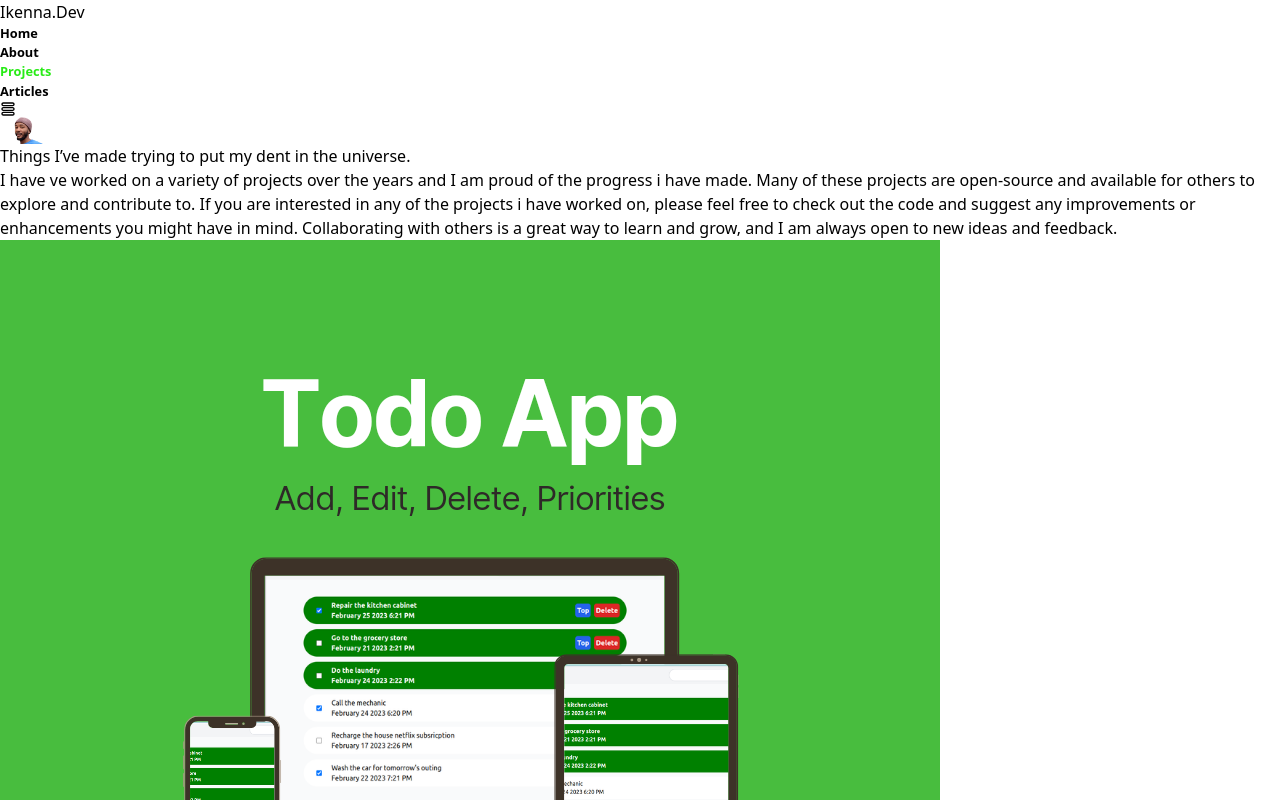
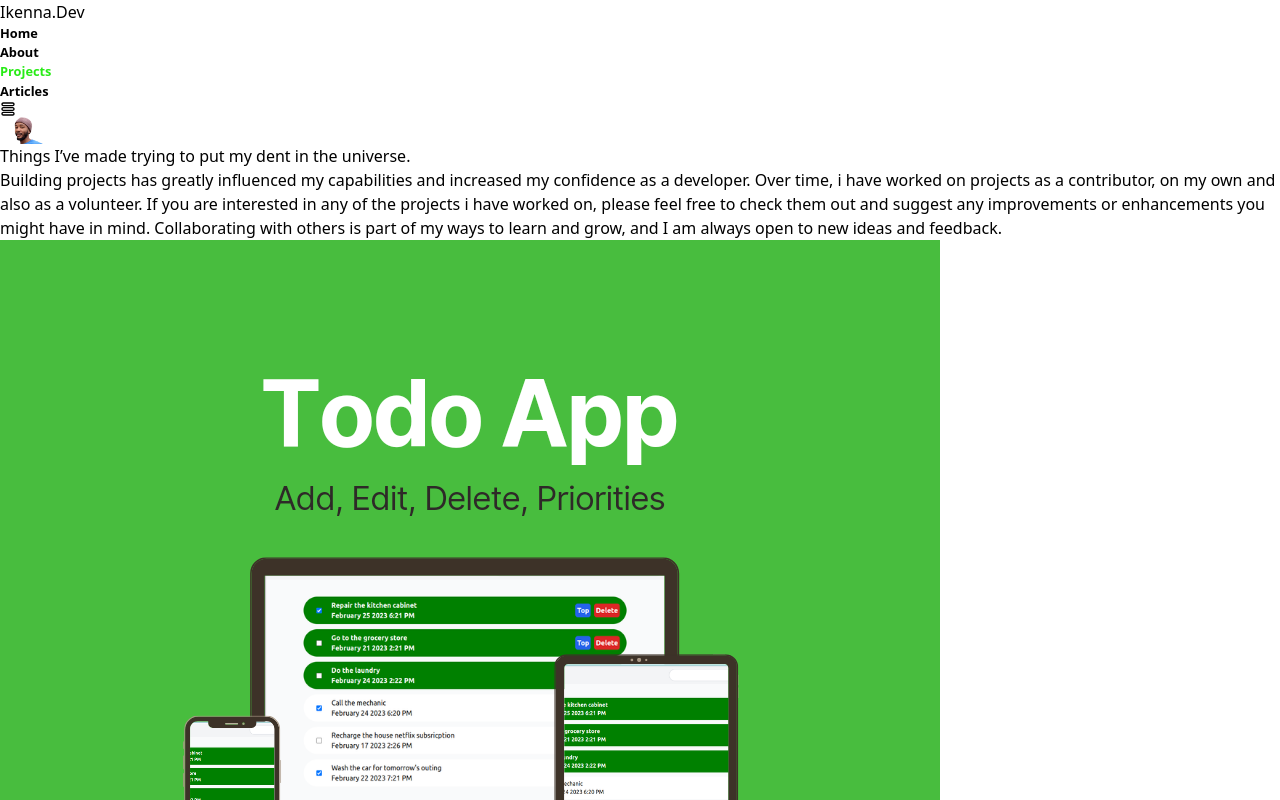
Before and after one commit to dwhyq/pweb, a React (Vite) app: page /projects in a window 1280 px wide. Shown: the top 800 px of the page. Built offline with nearby package versions, Linux system fonts and the light colour scheme.

Commit message:
edited the project section

```diff
--- a/src/data/seo.js
+++ b/src/data/seo.js
@@ -2,7 +2,7 @@ const SEO = [
   {
     page: "home",
     description:
-      "I am a backend developer with expertise in Node.js. I have experience in building scalable, secure and reliable web applications using various frameworks and technologies.",
+      "I am a frontend developer with expertise in Javascript. I have experience in building scalable, secure and reliable web applications using frameworks like React and it packages.",
     keywords: ["Software developer", "Frontend developer", "Ikenna Ikegwuonu"],
   },
 
@@ -10,7 +10,7 @@ const SEO = [
     page: "about",
     description:
       "I am a frontend developer with expertise in Javascript. I have experience in building scalable, secure and reliable web applications using various framework and technology like React.js.",
-    keywords: ["Tharindu", "Tharindu N", "Tharindu Nayanajith"],
+    keywords: ["Ikenna", "Ikenna E", "Ikenna Ikegwuonu"],
   },
 
   {
@@ -23,7 +23,7 @@ const SEO = [
   {
     page: "projects",
     description:
-      "I've worked on a variety of projects over the years and I'm proud of the progress I've made. Many of these projects are open-source and available for others to explore and contribute to.",
+      "Building projects has greatly influenced my capabilities and increased my confidence as a developer. Over time, i have worked on projects as a contributor, on my own and also as a volunteer.",
     keywords: ["Software developer", "Frontend developer", "Ikenna Ikegwuonu"],
   },
 
--- a/src/pages/ContactMe/ContactForm.jsx
+++ b/src/pages/ContactMe/ContactForm.jsx
@@ -1,6 +1,5 @@
 import { useState } from "react";
-import axios from "axios";
-import { Link } from "react-router-dom";
+// import { Link } from "react-router-dom";
 import Button from "../../components/button/Button";
 
 const ContactForm = () => {
@@ -14,16 +13,9 @@ const ContactForm = () => {
     setFormData({ ...formData, [e.target.name]: e.target.value });
   };
 
-  const handleSubmit = async (e) => {
+  const handleSubmit = (e) => {
     e.preventDefault();
-    try {
-      await axios.post("/api/contact", formData);
-      alert("Message sent successfully!");
-      setFormData({ fullName: "", email: "", message: "" });
-    } catch (error) {
-      console.error("Error sending message:", error);
-      alert("An error occurred. Please try again later.");
-    }
+    alert()
   };
 
   return (
@@ -73,7 +65,7 @@ const ContactForm = () => {
         ></textarea>
       </div>
       <div className="w-fit m-auto">
-      <Link to={''} className="">
+      {/* <Link to={''} className=""> */}
         <Button
           type="submit"
           size="md"
@@ -82,7 +74,7 @@ const ContactForm = () => {
         >
           Send
         </Button>
-      </Link>
+      {/* </Link> */}
       </div>
 
     </form>
--- a/src/pages/Project/Projects.jsx
+++ b/src/pages/Project/Projects.jsx
@@ -28,7 +28,7 @@ const Projects = () => {
         <div className="flex-grow p-5 mt-7">
           <div className="w-fit pt-10 mx-auto hidden">
             <div className="flex border border-white rounded-full bg-white shadow-md top-4vh z-50 lg:hidden md:hidden">
-            <img src="/logo.png" width={46} />
+              <img src="/logo.png" width={46} />
             </div>
           </div>
           <div className="mt-10 text-center">
@@ -36,13 +36,7 @@ const Projects = () => {
               Things I’ve made trying to put my dent in the universe.
             </div>
             <div className="text-gray-100 py-5 md:py-10 mx-auto max-w-lg md:max-w-2xl lg:max-w-3xl lg:pb-20">
-              I have ve worked on a variety of projects over the years and I am
-              proud of the progress i have made. Many of these projects are
-              open-source and available for others to explore and contribute to.
-              If you are interested in any of the projects i have worked on,
-              please feel free to check out the code and suggest any
-              improvements or enhancements you might have in mind. Collaborating
-              with others is a great way to learn and grow, and I am always open
+              Building projects has greatly influenced my capabilities and increased my confidence as a developer. Over time, i have worked on projects as a contributor, on my own and also as a volunteer. If you are interested in any of the projects i have worked on, please feel free to check them out and suggest any improvements or enhancements you might have in mind. Collaborating with others is part of my ways to learn and grow, and I am always open
               to new ideas and feedback.
             </div>
             <div className="flex-grow">
```
